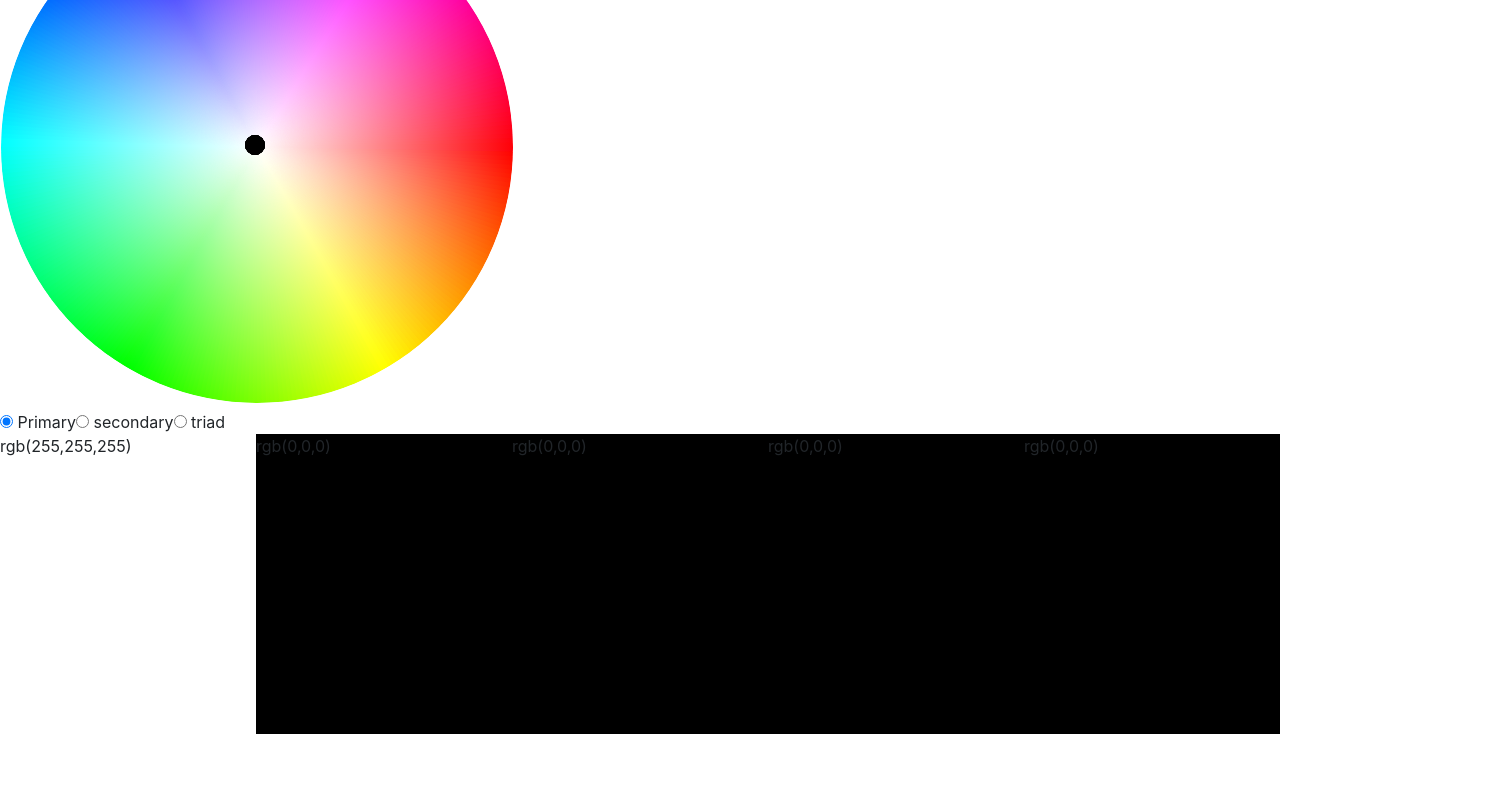
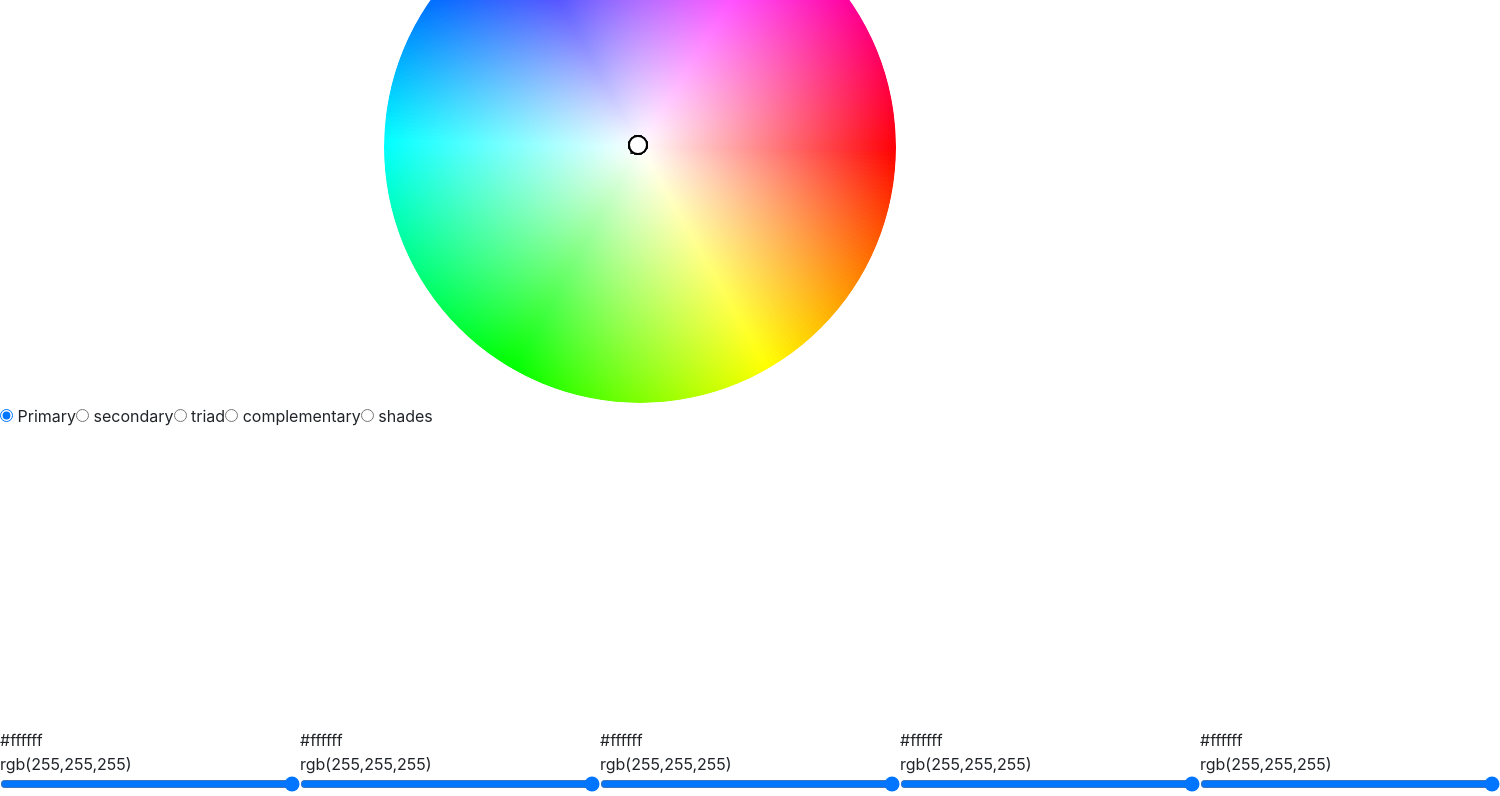
Before and after one commit to michalwarchol/color-post, a React app: page / in a window 1280 px wide. Shown: the part 140-936 px from the top of the page, 1500 px wide, since content can reach past the window. Before the commit the page ends 874 px from the top, so only its background shows below. Built offline with nearby package versions, Linux system fonts and the light colour scheme.

Commit message:
fixed bugs with color wheel

```diff
--- a/src/components/ColorWheel/ColorWheel.scss
+++ b/src/components/ColorWheel/ColorWheel.scss
@@ -1,9 +1,13 @@
 $length: 514px;
 
 .canvas_container{
-    width: $length;
-    width: $length;
-    position: relative;
+    width: 100%;
+    min-height: 50vh;
+    .canvas_inner_container{
+        position: relative;
+        width: $length;
+        height: $length;
+    }
     canvas{
         border-radius: 50%;
         border: 1px solid white;
@@ -14,11 +18,14 @@ $length: 514px;
         height: 20px;
         border: 1px solid black;
         border-radius: 50%;
-        pointer-events: none;
+        //pointer-events: none;
         position: absolute;
+        z-index: 1;
     }
 
     .main_pointer{
+        z-index: 2;
+        cursor: crosshair;
         border: 2px solid black;
     }
 }
--- a/src/components/ColorWheel/ColorWheel.tsx
+++ b/src/components/ColorWheel/ColorWheel.tsx
@@ -1,26 +1,26 @@
 import React, { useEffect, useRef, useState } from 'react'
 import { connect } from 'react-redux'
-import { Dispatch } from 'redux';
-import { StateType } from '../../reducers/types';
+import { ColorType, StateType } from '../../reducers/types';
 import Pointer from '../Pointer/Pointer';
 import {
   movePointInCircle,
   radius,
-  updatePointerPosition,
+  updateMousePosition,
   generateColorWheel,
-  setPointerColor,
-  Coordinates
+  setPointerColor
 } from "./ColorWheelController";
 
 interface Props {
   mode: string,
   mainPointerX: number,
   mainPointerY: number,
-  colors: string[]
+  mouseX: number,
+  mouseY: number,
+  colors: ColorType[]
 }
 
 
-const ColorWheel: React.FC<Props> = ({ mode, mainPointerX, mainPointerY, colors }) => {
+const ColorWheel: React.FC<Props> = ({ mode, mainPointerX, mainPointerY, mouseX, mouseY, colors }) => {
 
   const canvasRef = useRef<HTMLCanvasElement>(null);
   const mainPointerRef = useRef<HTMLDivElement>(null);
@@ -38,9 +38,12 @@ const ColorWheel: React.FC<Props> = ({ mode, mainPointerX, mainPointerY, colors
 
   useEffect(() => {
     let mainPointer = mainPointerRef.current as any;
+    movePointInCircle(mainPointer);
+  }, [mouseX, mouseY])
+
+  useEffect(() => {
     let canvas = canvasRef.current as any;
     let context = canvas.getContext("2d");
-    movePointInCircle(mainPointer);
     setPointerColor(context, 0, mainPointerX, mainPointerY);
   }, [mainPointerX, mainPointerY])
 
@@ -58,7 +61,7 @@ const ColorWheel: React.FC<Props> = ({ mode, mainPointerX, mainPointerY, colors
 
   const canvasMove = (e: React.MouseEvent) => {
     let canvas = canvasRef.current as any;
-    updatePointerPosition(e, canvas);
+    updateMousePosition(e, canvas);
   }
 
   const setMinorPointerColor = (x: number, y: number, id: number) => {
@@ -68,20 +71,26 @@ const ColorWheel: React.FC<Props> = ({ mode, mainPointerX, mainPointerY, colors
   }
 
   return (
-    <div className="canvas_container">
+    <div className="canvas_container d-flex justify-content-center align-items-center"
+      onMouseUp={dropPointer}
+      onMouseMove={pointerTaken ? canvasMove : undefined}>
+      <div className="canvas_inner_container">
         <canvas
+          onMouseDown={takePointer}
           ref={canvasRef}
           width="512px"
           height="512px"
+        ></canvas>
+        <div className="pointer main_pointer"
           onMouseDown={takePointer}
-        onMouseUp={dropPointer}
-        onMouseMove={pointerTaken ? canvasMove : undefined}></canvas>
-      <div className="pointer main_pointer" ref={mainPointerRef} style={{ background: colors[0] }}>
+          ref={mainPointerRef}
+          style={{ background: "rgb("+colors[0].r+","+colors[0].g+","+colors[0].b+")" }}>
         </div>
         <Pointer id={1} key={1} setPointerColor={setMinorPointerColor} mode={mode} />
         <Pointer id={2} key={2} setPointerColor={setMinorPointerColor} mode={mode} />
         <Pointer id={3} key={3} setPointerColor={setMinorPointerColor} mode={mode} />
         <Pointer id={4} key={4} setPointerColor={setMinorPointerColor} mode={mode} />
+      </div>
     </div>
   )
 }
@@ -89,11 +98,9 @@ const ColorWheel: React.FC<Props> = ({ mode, mainPointerX, mainPointerY, colors
 const mapStateToProps = (state: StateType) => ({
   mainPointerX: state.x,
   mainPointerY: state.y,
+  mouseX: state.mouseX,
+  mouseY: state.mouseY,
   colors: state.colors
 })
 
-const mapDispatchToProps = (dispatch: Dispatch) => ({
-  setMainPointerPosition: (payload: Coordinates) => dispatch({ type: "MOVE_MAIN_POINTER", x: payload.x, y: payload.y })
-})
-
-export default connect(mapStateToProps, mapDispatchToProps)(ColorWheel);
+export default connect(mapStateToProps)(ColorWheel);
--- a/src/components/ColorWheel/ColorWheelController.ts
+++ b/src/components/ColorWheel/ColorWheelController.ts
@@ -6,7 +6,16 @@ export type Coordinates = {
     y: number,
 }
 
+type Factors = {
+    a: number,
+    b: number
+}
+
 export const radius: number = 255;
+
+export const decToHex = (dec: number) => {
+    return dec.toString(16)
+}
 
 export const degreesToRadians = (degrees: number) => {
     return degrees * (Math.PI / 180);
@@ -73,22 +82,60 @@ export const generateColorWheel = (ctx: any) => {
     }
 }
 
-export const updatePointerPosition = (e: React.MouseEvent, canvas: HTMLCanvasElement) => {
+export const updateMousePosition = (e: React.MouseEvent, canvas: HTMLCanvasElement) => {
     let x = e.pageX - canvas.getBoundingClientRect().x;
     let y = e.pageY - canvas.getBoundingClientRect().y;
     store.dispatch({
-        type: "MOVE_MAIN_POINTER",
-        x: x,
-        y: y
+        type: "SET_MOUSE_POSITION",
+        mouseX: x,
+        mouseY: y
     })
 }
 
+const commonPoint = (o: Factors, p: Coordinates): Coordinates => {
+    let a = o.a;
+    let b = o.b;
+    let c = (o.b-p.y)/(o.a-p.x);
+    let d = o.b-(c*o.a);
+    let e = d-b;
+    let delta = 4*((e*e*c*c) - (2*a*c*e) + (a*a) - (a*a+e*e-radius*radius)*(c*c+1));
+    let x, y;
+    if(p.x>=radius && p.y>=radius){
+        x = (-2*c*e + 2*a + Math.sqrt(delta)) / ((c*c+1) * 2);
+        y = Math.sqrt(radius * radius-Math.pow(x - radius, 2)) + radius;
+    }else if(p.x>=radius && p.y<radius){
+        x = (-2*c*e + 2*a + Math.sqrt(delta)) / ((c*c+1) * 2);
+        y = -Math.sqrt(radius * radius-Math.pow(x - radius, 2)) + radius;
+    }else if(p.x<radius && p.y>=radius){
+        x = (-2*c*e + 2*a - Math.sqrt(delta)) / ((c*c+1) * 2);
+        y = Math.sqrt(radius * radius-Math.pow(x - radius, 2)) + radius;
+    }else{
+        x = (-2*c*e + 2*a - Math.sqrt(delta)) / ((c*c+1) * 2);
+        y = -Math.sqrt(radius * radius-Math.pow(x - radius, 2)) + radius;
+    }
+    return {x, y};
+}
+
 export const movePointInCircle = (point: HTMLDivElement) => {
-    let { x, y } = store.getState();
-    let pointToCircleCenterLength = Math.sqrt(Math.pow(x - 257, 2) + Math.pow(y - 257, 2));
+    let { mouseX, mouseY } = store.getState();
+    let pointToCircleCenterLength = Math.sqrt(Math.pow(mouseX - 257, 2) + Math.pow(mouseY - 257, 2));
     if (radius > pointToCircleCenterLength) {  //is point in circle
-        point.style.left = x - 10 + "px";
-        point.style.top = y - 10 + "px";
+        store.dispatch({
+            type: "SET_MAIN_POINTER_POSITION",
+            x: mouseX,
+            y: mouseY
+        })
+        point.style.left = mouseX - 10 + "px";
+        point.style.top = mouseY - 10 + "px";
+    } else {
+        let {x: newX, y: newY} = commonPoint({a:255,b:255}, {x:mouseX,y:mouseY});
+        store.dispatch({
+            type: "SET_MAIN_POINTER_POSITION",
+            x: newX,
+            y: newY
+        })
+        point.style.left = newX - 10 + "px";
+        point.style.top = newY - 10 + "px";
     }
 }
 
@@ -97,13 +144,13 @@ export const setPointerColor = (context: CanvasRenderingContext2D, id: number, x
     if (radius >= pointToCircleCenterLength) {
         let color;
         if (x <= 255 && y <= 255)
-            color = context.getImageData(Math.floor(x), Math.floor(y), 1, 1).data;
+            color = context.getImageData(Math.floor(x)+1, Math.floor(y)+1, 1, 1).data;
         else if (x >= 255 && y <= 255)
-            color = context.getImageData(Math.floor(x), Math.floor(y), -1, 1).data;
+            color = context.getImageData(Math.floor(x), Math.floor(y)+1, -1, 1).data;
         else if (x <= 255 && y >= 255)
-            color = context.getImageData(Math.floor(x), Math.floor(y), 1, -1).data;
+            color = context.getImageData(Math.floor(x)+1, Math.floor(y)-1, 1, -1).data;
         else
-            color = context.getImageData(Math.floor(x), Math.floor(y), -1, -1).data;
+            color = context.getImageData(Math.floor(x)-1, Math.floor(y)-1, -1, -1).data;
 
         let red = color[0];
         let green = color[1];
@@ -112,7 +159,7 @@ export const setPointerColor = (context: CanvasRenderingContext2D, id: number, x
         store.dispatch({
             type: "SET_COLOR",
             index: id,
-            color: "rgb(" + red + "," + green + "," + blue + ")"
+            color: {r: red, g: green, b: blue}
         })
     }
 }
@@ -144,8 +191,8 @@ const positionMode = (mode: string, id: number): Coordinates => {
                 ? -120 * id / 2
                 : 120 * (id + 1) / 2;
 
-            x = (mainX * Math.cos(degreesToRadians(degrees)) - mainY * Math.sin(degreesToRadians(degrees)));
-            y = (mainX * Math.sin(degreesToRadians(degrees)) + mainY * Math.cos(degreesToRadians(degrees)));
+            x = mainX * Math.cos(degreesToRadians(degrees)) - mainY * Math.sin(degreesToRadians(degrees));
+            y = mainX * Math.sin(degreesToRadians(degrees)) + mainY * Math.cos(degreesToRadians(degrees));
             if (id > 2) {
                 let length = Math.sqrt(Math.pow(x, 2) + Math.pow(y, 2));
                 x *= (length / (length + 30));
@@ -154,6 +201,24 @@ const positionMode = (mode: string, id: number): Coordinates => {
             x += radius;
             y += radius;
             return { x, y } as Coordinates;
+        case "complementary":
+            degrees = 180*id;
+            x = mainX * Math.cos(degreesToRadians(degrees)) - mainY * Math.sin(degreesToRadians(degrees));
+            y = mainX * Math.sin(degreesToRadians(degrees)) + mainY * Math.cos(degreesToRadians(degrees));
+            let length = Math.sqrt(Math.pow(x, 2) + Math.pow(y, 2));
+            if (id > 1 && id < 4) {
+                x *= (length / (length + 60));
+                y *= (length / (length + 60));
+            }else if(id>3){
+                x *= (length / (length + 360));
+                y *= (length / (length + 360));
+            }
+            x += radius;
+            y += radius;
+            return {x,y}
+
+        case "shades":
+            return {x:store.getState().x, y:store.getState().y}
         default:
             degrees = id % 2 == 0
                 ? -30 * id / 2
@@ -165,11 +230,8 @@ const positionMode = (mode: string, id: number): Coordinates => {
 }
 
 export const moveByVector = (mode: string, id: number, pointer: HTMLDivElement, setColor: (x: number, y: number, id: number) => void) => {
-    let {x, y} = positionMode(mode, id);
-    let pointToCircleCenterLength = Math.sqrt(Math.pow(x - 257, 2) + Math.pow(y - 257, 2));
-    if(radius>pointToCircleCenterLength){
+    let { x, y } = positionMode(mode, id);
         pointer.style.left = x - 10 + "px";
         pointer.style.top = y - 10 + "px";
         setColor(x, y, id);
-    }
 }
--- a/src/components/Pointer/Pointer.tsx
+++ b/src/components/Pointer/Pointer.tsx
@@ -1,14 +1,14 @@
 import React, { useEffect, useRef } from 'react'
 import { connect } from 'react-redux'
 import { moveByVector } from "../ColorWheel/ColorWheelController"
-import { StateType } from '../../reducers/types';
+import { StateType, ColorType } from '../../reducers/types';
 
 interface Props {
   id: number,
   mode: string,
   mainPointerX: number,
   mainPointerY: number,
-  colors: string[],
+  colors: ColorType[],
   setPointerColor: (x: number, y: number, id: number) => void
 }
 
@@ -18,11 +18,12 @@ const Pointer: React.FC<Props> = ({ id, mode, mainPointerX, mainPointerY, colors
 
   useEffect(() => {
     let pointer = pointerRef.current as any;
-      moveByVector(mode, id, pointer, setPointerColor);
+    moveByVector(mode, id, pointer, setPointerColor);
   }, [mainPointerX, mainPointerY, mode])
 
   return (
-    <div className="pointer" ref={pointerRef} style={{ background: colors[id] }}>
+    <div className="pointer" ref={pointerRef} style={{ background: "rgb("+colors[id].r+","+colors[id].g+","+colors[id].b+")" }}>
+      {id}
     </div>
   )
 }
--- /dev/null
+++ b/src/components/RangeInput/RangeInput.scss
@@ -0,0 +1,3 @@
+input[type=range]{
+    background-color: red;
+}
--- a/src/components/RangeInput/RangeInput.tsx
+++ b/src/components/RangeInput/RangeInput.tsx
@@ -1,12 +1,24 @@
-import React, { useState } from 'react'
+import React, { useEffect, useState } from 'react'
 
 interface Props {
+    id: number,
+    mode: string,
     handleRangeInput(value: number): void
 }
 
-const RangeInput: React.FC<Props> = ({handleRangeInput}) => {
+const RangeInput: React.FC<Props> = ({ id, mode, handleRangeInput }) => {
 
-    const [value, setValue] = useState<number>(128);
+    const [value, setValue] = useState<number>(100);
+
+    useEffect(() => {
+        if (mode == "shades") {
+            handleRangeInput(100 - (id) * 15);
+            setValue(100 - (id) * 15);
+        }else{
+            handleRangeInput(100);
+            setValue(100);
+        }
+    }, [mode])
 
     const handleInput = (event: React.SyntheticEvent) => {
         handleRangeInput(parseInt((event.target as HTMLInputElement).value))
@@ -14,7 +26,7 @@ const RangeInput: React.FC<Props> = ({handleRangeInput}) => {
     }
 
     return (
-        <><input type="range" min="0" max="255" value={value} onChange={handleInput} />{value}</>
+        <><input type="range" min="0" max="100" value={value} onChange={handleInput}/>{value}</>
     )
 }
 
--- a/src/components/colorSquare/Square.tsx
+++ b/src/components/colorSquare/Square.tsx
@@ -1,16 +1,40 @@
-import React from 'react'
+import React, { useEffect, useState } from 'react'
 import { connect } from 'react-redux'
-import { StateType } from "../../reducers/types"
+import { StateType, ColorType } from "../../reducers/types"
+import {decToHex} from "../ColorWheel/ColorWheelController"
+
+import RangeInput from "../RangeInput/RangeInput"
 
 interface Props {
     id: number,
-    colors: string[]
+    mode: string,
+    colors: ColorType[]
 }
 
-const Square: React.FC<Props> = ({ id, colors }) => {
+const Square: React.FC<Props> = ({ id, mode, colors }) => {
+
+    const [shade, setShade] = useState<number>(100);
+
+    const handleRangeInput = (value: number) => {
+        setShade(value);
+    }
+
+    useEffect(()=> {
+        decToHex(254);
+    })
+
     return (
-        <div className="square" style={{ background: colors[id] }}>
-            {colors[id]}
+        <div className="d-flex flex-column">
+        <div className="square" style={{ background: "rgb("+
+                                                        Math.floor(colors[id].r*shade/100)+","+
+                                                        Math.floor(colors[id].g*shade/100)+","+
+                                                        Math.floor(colors[id].b*shade/100)+")" }}>
+        </div>
+        <div>#{decToHex(Math.floor(colors[id].r*shade/100))}{decToHex(Math.floor(colors[id].g*shade/100))}{decToHex(Math.floor(colors[id].b*shade/100))}</div>
+        <div>
+        {"rgb("+Math.floor(colors[id].r*shade/100)+","+Math.floor(colors[id].g*shade/100)+","+Math.floor(colors[id].b*shade/100)+")"}
+        </div>
+        <RangeInput id={id} mode={mode} handleRangeInput={handleRangeInput}/>
         </div>
     )
 }
--- a/src/index.css
+++ b/src/index.css
@@ -111,9 +111,13 @@
 }
 
 .canvas_container {
+  width: 100%;
+  min-height: 50vh;
+}
+.canvas_container .canvas_inner_container {
+  position: relative;
   width: 514px;
-  width: 514px;
-  position: relative;
+  height: 514px;
 }
 .canvas_container canvas {
   border-radius: 50%;
@@ -125,11 +129,17 @@
   height: 20px;
   border: 1px solid black;
   border-radius: 50%;
-  pointer-events: none;
   position: absolute;
+  z-index: 1;
 }
 .canvas_container .main_pointer {
+  z-index: 2;
+  cursor: crosshair;
   border: 2px solid black;
+}
+
+input[type=range] {
+  background-color: red;
 }
 
 .square {
--- a/src/index.scss
+++ b/src/index.scss
@@ -3,6 +3,7 @@
 @import "./pages/Login/Login.scss";
 @import "./pages/SignUp/SignUp.scss";
 @import "./components/ColorWheel/ColorWheel.scss";
+@import "./components/RangeInput/RangeInput.scss";
 
 .square{
     width: 300px;
--- a/src/pages/Main/Main.tsx
+++ b/src/pages/Main/Main.tsx
@@ -56,13 +56,15 @@ const Main = () => {
 				<input type="radio" name="mode" value="primary" defaultChecked /> Primary
 				<input type="radio" name="mode" value="secondary" /> secondary
 				<input type="radio" name="mode" value="triad" /> triad
+				<input type="radio" name="mode" value="complementary" /> complementary
+				<input type="radio" name="mode" value="shades" /> shades
 			</div>
 			<div className="d-flex flex-row">
-				<Square id={0} />
-				<Square id={1} />
-				<Square id={2} />
-				<Square id={3} />
-				<Square id={4} />
+				<Square id={0} mode={mode}/>
+				<Square id={1} mode={mode}/>
+				<Square id={2} mode={mode}/>
+				<Square id={3} mode={mode}/>
+				<Square id={4} mode={mode}/>
 			</div>
 
 		</div>
--- a/src/reducers/colorReducer.ts
+++ b/src/reducers/colorReducer.ts
@@ -1,9 +1,11 @@
 import { ActionTypes, StateType } from './types'
 
 const initialState = {
-    colors: ["rgb(255, 255, 255)", "rgb(255, 255, 255)", "rgb(255, 255, 255)", "rgb(255, 255, 255)", "rgb(255, 255, 255)"],
-    x: 255,
-    y: 255
+    colors: [{r: 255, g: 255, b: 255}, {r: 255, g: 255, b: 255}, {r: 255, g: 255, b: 255}, {r: 255, g: 255, b: 255}, {r: 255, g: 255, b: 255}],
+    mouseX: 255,
+    mouseY: 255,
+    x: 254,
+    y: 254
 }
 
 export const reducer = (state: StateType = initialState, action: ActionTypes) => {
@@ -12,8 +14,10 @@ export const reducer = (state: StateType = initialState, action: ActionTypes) =>
             let colors = [...state.colors];
             colors[action.index] = action.color;
             return { ...state, colors: colors }
-        case "MOVE_MAIN_POINTER":
+        case "SET_MAIN_POINTER_POSITION":
             return { ...state, x: action.x, y: action.y }
+        case "SET_MOUSE_POSITION":
+            return { ...state, mouseX: action.mouseX, mouseY: action.mouseY }
         default:
             return state;
     }
```
Also changed, not shown: src/reducers/types.ts (+11 -3 lines), 1 other file (tests, documents, lock files or other folders). Lines whose indentation alone changed are shown as unchanged.
